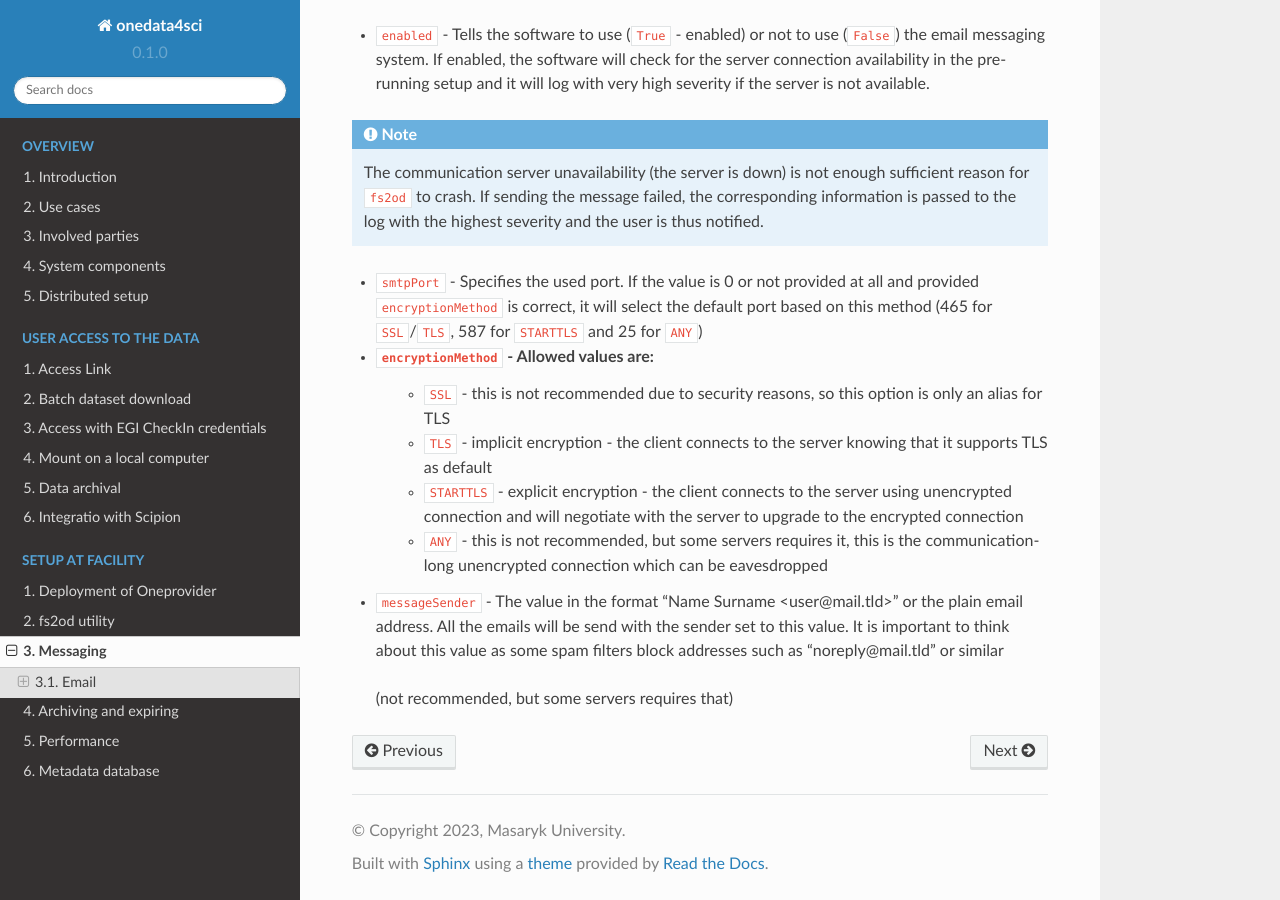
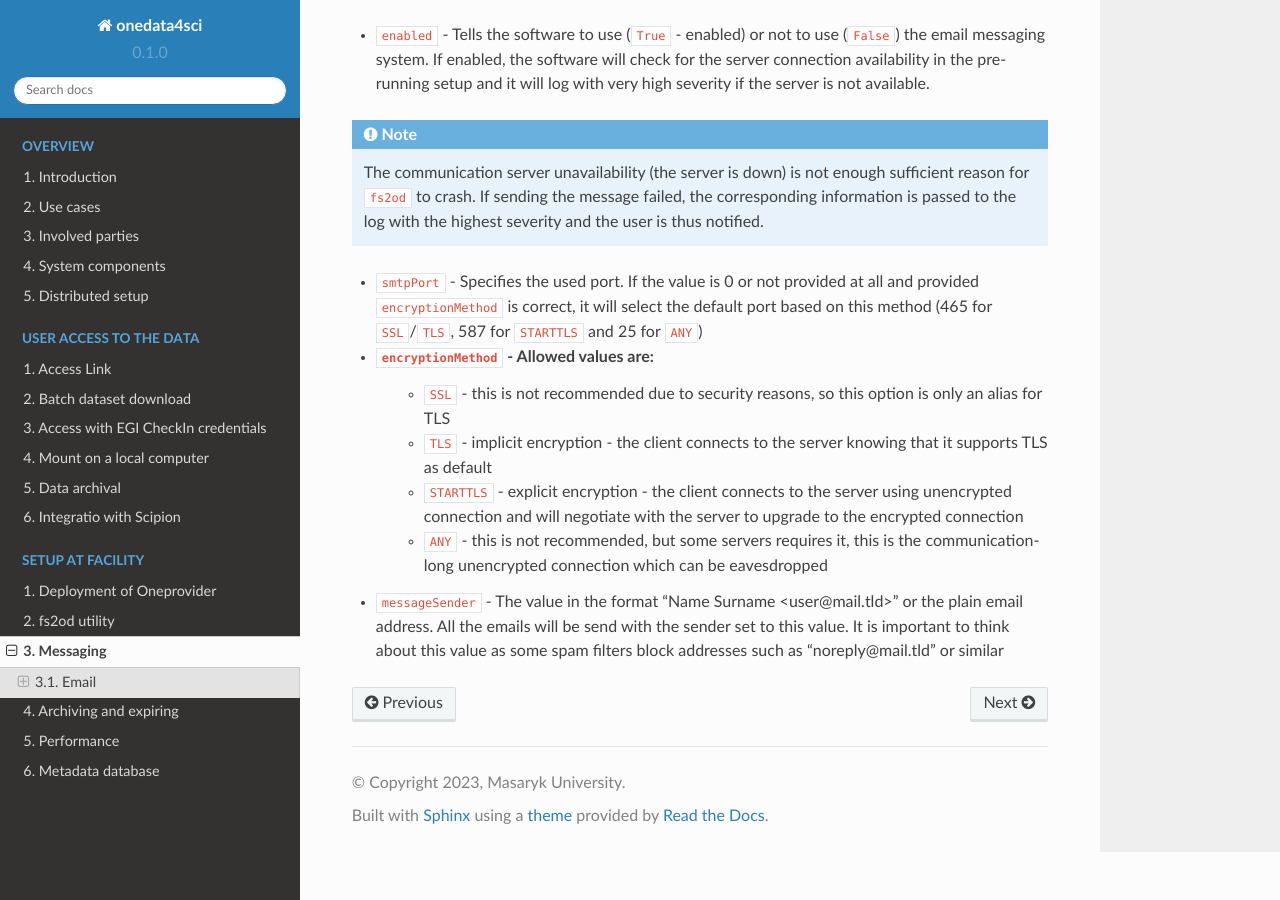
Before and after one commit to svobtom/onedata4sci, a Sphinx documentation site: the page built from docs/source/labs/messaging.rst, in a window 1280 px wide and 900 px high, scrolled down 929 px. Built offline with Sphinx 7.4.7 and the Read the Docs theme 2.0.0, drawn with Linux system fonts in a browser that asks for light colours.

Commit message:
removed forgotten message

```diff
--- a/docs/source/labs/messaging.rst
+++ b/docs/source/labs/messaging.rst
@@ -37,6 +37,3 @@ Configuration can be found under sections ``messaging->credentials->email``
     -  ``STARTTLS`` - explicit encryption - the client connects to the server using unencrypted connection and will negotiate with the server to upgrade to the encrypted connection
     -  ``ANY`` - this is not recommended, but some servers requires it, this is the communication-long unencrypted connection which can be eavesdropped
 - ``messageSender`` - The value in the format "Name Surname <user\@mail.tld>" or the plain email address. All the emails will be send with the sender set to this value. It is important to think about this value as some spam filters block addresses such as "noreply\@mail.tld" or similar
-
-
- (not recommended, but some servers requires that)
```
